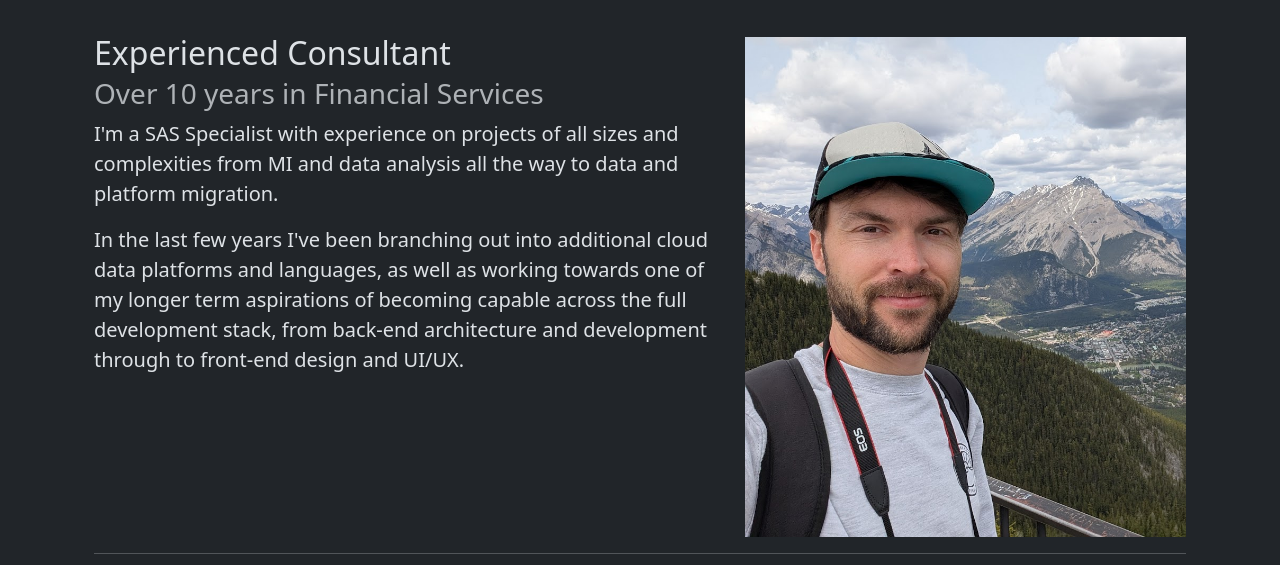
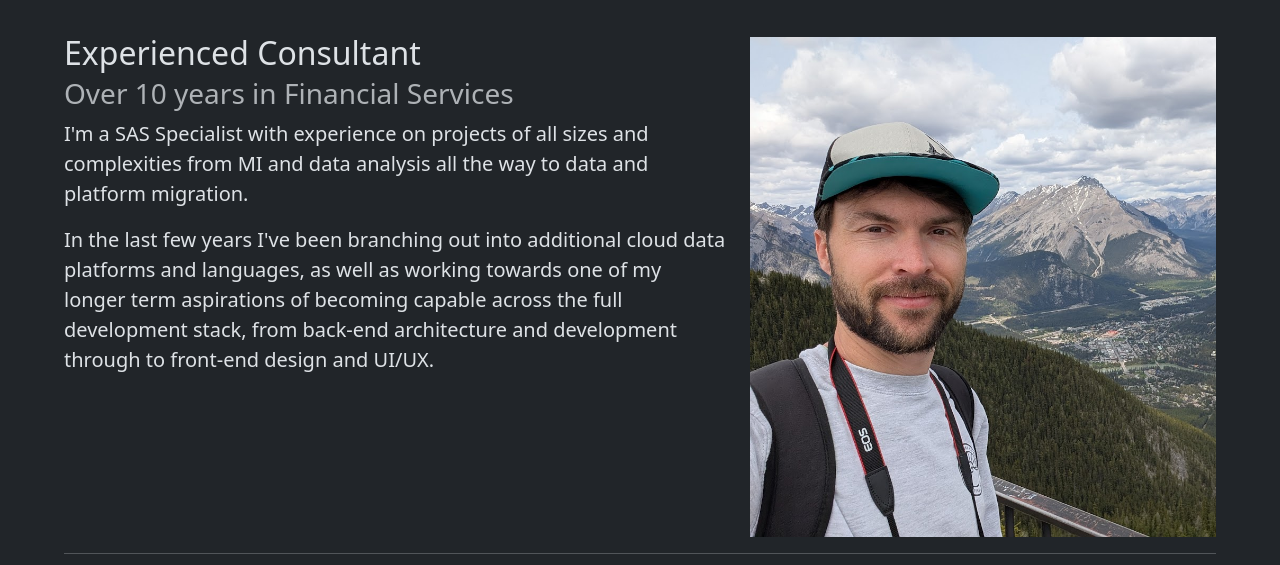
Before and after one commit to mtcraig/fullstack-learning, a web app: file pages/about.html in a window 1280 px wide. Shown: the part 99-664 px from the top of the page. Run offline with its HTML, style and script files only (its server is not run), Linux system fonts and the light colour scheme.

Commit message:
Increase to max width on pages that didn't already have that CSS class setting.

```diff
--- a/pages/about.html
+++ b/pages/about.html
@@ -7,6 +7,9 @@
         <style>
             body {
                 margin-top: 7rem;
+            }
+            .container {
+                max-width: 1200px;
             }
             .top-tile {
                 text-align: center;
--- a/pages/getintouch.html
+++ b/pages/getintouch.html
@@ -7,6 +7,9 @@
         <style>
             body {
                 margin-top: 4rem;
+            }
+            .container {
+                max-width: 1200px;
             }
             .card-cover {
                 position: relative;
--- a/pages/portfolio.html
+++ b/pages/portfolio.html
@@ -7,6 +7,9 @@
         <style>
             body {
                 margin-top: 4rem;
+            }
+            .container {
+                max-width: 1200px;
             }
         </style>
     </head>
```
